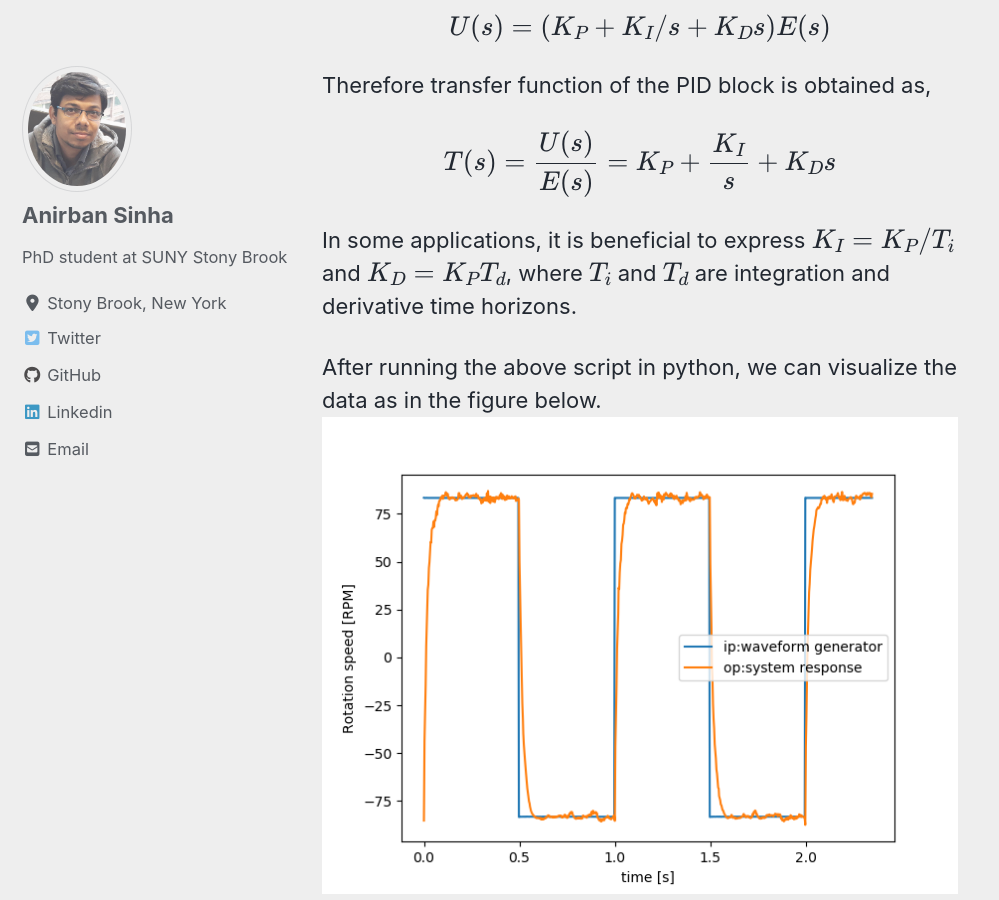
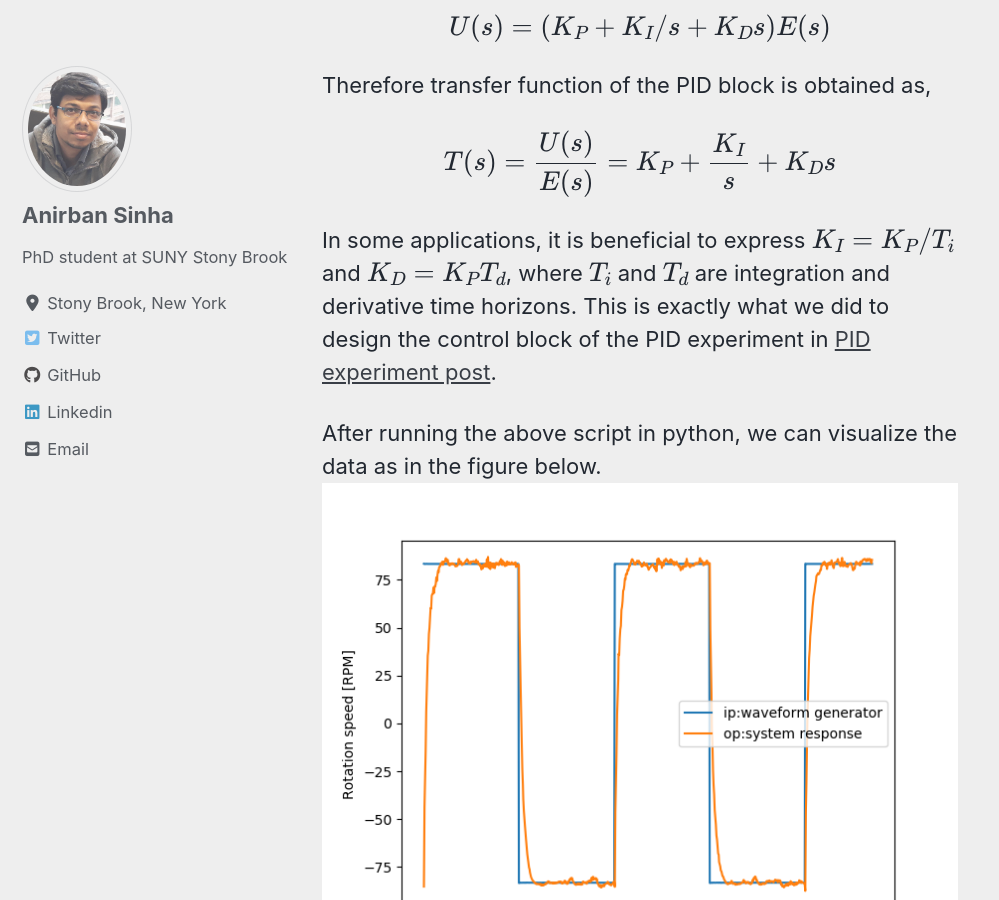
Before and after one commit to mattsinbot/mattsinbot.github.io, a Jekyll site: the page built from _posts/2019-12-7-PID2.md, in a window 1280 px wide and 900 px high, scrolled down 881 px. Shown: the whole window, without its empty margins (0-999 px from the left). Built offline with Jekyll 4.4.1, drawn with Linux system fonts in a browser that asks for light colours; cached includes are drawn as plain includes; nearby versions of some CDN libraries; formulas are drawn with MathJax 3; comment, search, counter and statistics services are not loaded.

```diff
--- a/_posts/2019-12-7-PID2.md
+++ b/_posts/2019-12-7-PID2.md
@@ -21,7 +21,7 @@
 
 $$T(s) = \frac{U(s)}{E(s)} = K_P + \frac{K_I}{s} + K_Ds$$
 
-In some applications, it is beneficial to express $$K_I = K_P/T_i$$ and $$K_D = K_PT_d$$, where $$T_i$$ and $$T_d$$ are integration and derivative time horizons.
+In some applications, it is beneficial to express $$K_I = K_P/T_i$$ and $$K_D = K_PT_d$$, where $$T_i$$ and $$T_d$$ are integration and derivative time horizons. This is exactly what we did to design the control block of the PID experiment in [PID experiment post](https://mattsinbot.github.io/PID/).
 
 After running the above script in python, we can visualize the data as in the figure below.
 ![alt]({{ site.url }}{{ site.baseurl }}/images/control/visualize_recorded_data2.png)
```
Also changed, not shown: 1 other file.
